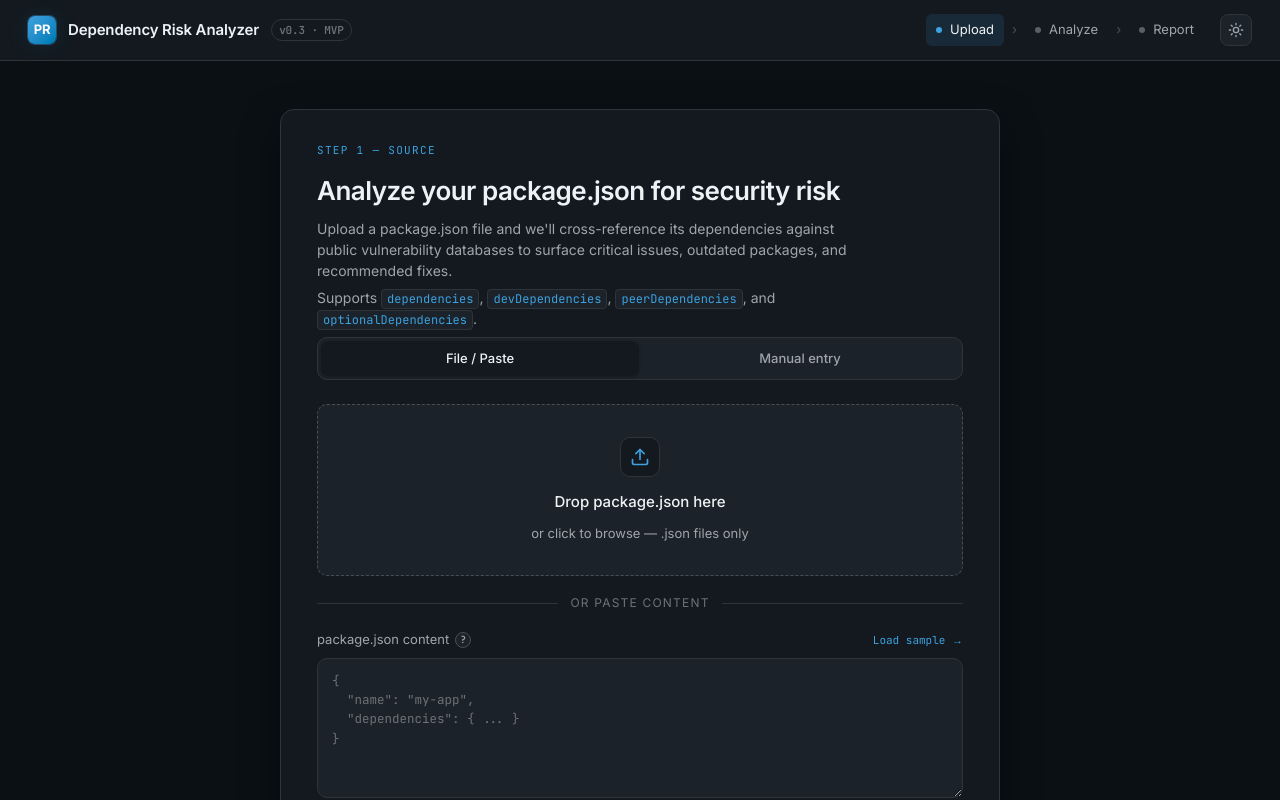
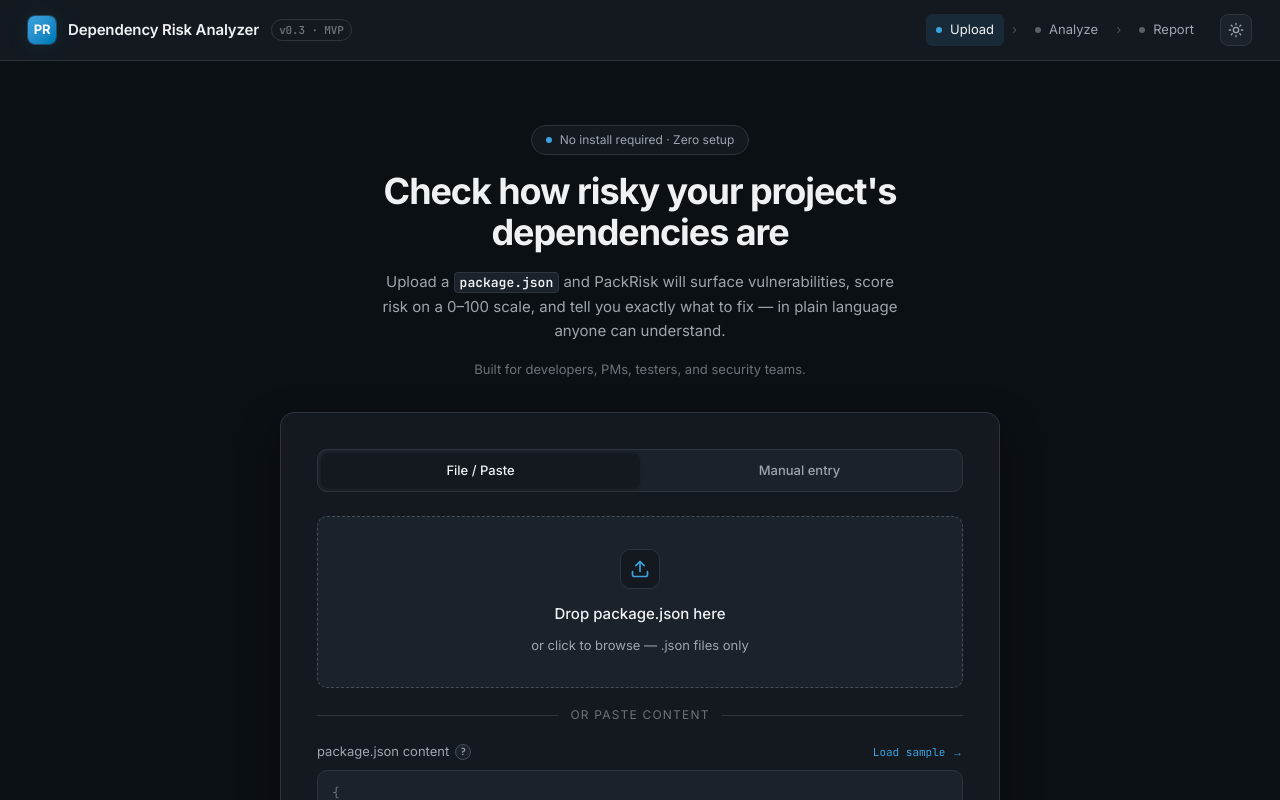
Before and after one commit to Kkinod/pack-risk, a Next.js app: page / in a window 1280 px wide. Shown: the top 800 px of the page. Built offline with nearby package versions, Linux system fonts and the light colour scheme.

Commit message:
feat(upload): enhance UI with new hero section and updated styles

```diff
--- a/features/package-analysis/views/Upload/Upload.module.scss
+++ b/features/package-analysis/views/Upload/Upload.module.scss
@@ -1,9 +1,75 @@
 .upload {
   flex: 1;
   display: flex;
+  flex-direction: column;
   align-items: center;
-  justify-content: center;
-  padding: 48px 24px;
+  justify-content: flex-start;
+  padding: 64px 24px 48px;
+  gap: 32px;
+}
+
+.hero {
+  width: 100%;
+  max-width: 720px;
+  text-align: center;
+  display: flex;
+  flex-direction: column;
+  align-items: center;
+  gap: 16px;
+}
+
+.heroBadge {
+  display: inline-flex;
+  align-items: center;
+  gap: 8px;
+  font-size: 12px;
+  color: var(--text-muted);
+  background: var(--bg-elev-1);
+  border: 1px solid var(--border);
+  border-radius: 999px;
+  padding: 5px 14px;
+}
+
+.heroBadgeDot {
+  width: 6px;
+  height: 6px;
+  border-radius: 50%;
+  background: var(--accent);
+  flex-shrink: 0;
+}
+
+.heroTitle {
+  font-size: 36px;
+  font-weight: 700;
+  letter-spacing: -0.03em;
+  line-height: 1.15;
+  margin: 0;
+  max-width: 600px;
+}
+
+.heroSubtitle {
+  font-size: 15px;
+  color: var(--text-muted);
+  line-height: 1.65;
+  margin: 0;
+  max-width: 520px;
+}
+
+.heroSubtitleBold {
+  font-family: var(--font-mono, monospace);
+  font-size: 13px;
+  font-weight: 600;
+  color: var(--text);
+  background: var(--bg-elev-2);
+  border: 1px solid var(--border);
+  border-radius: 4px;
+  padding: 1px 5px;
+}
+
+.heroAudience {
+  font-size: 13px;
+  color: var(--text-subtle);
+  margin: 0;
 }
 
 .card {
@@ -16,48 +82,6 @@
   overflow: hidden;
 }
 
-.header {
-  padding: 32px 36px 8px;
-}
-
-.eyebrow {
-  font-family: var(--font-mono, monospace);
-  font-size: 11px;
-  text-transform: uppercase;
-  letter-spacing: 0.12em;
-  color: var(--accent);
-  margin-bottom: 12px;
-}
-
-.title {
-  font-size: 26px;
-  font-weight: 600;
-  letter-spacing: -0.02em;
-  margin: 0 0 8px;
-}
-
-.subtitle {
-  color: var(--text-muted);
-  margin: 0;
-  font-size: 14px;
-  max-width: 540px;
-}
-
-.subtitleSupports {
-  display: block;
-  margin-top: 6px;
-}
-
-.inlineCode {
-  font-family: var(--font-mono, monospace);
-  font-size: 12px;
-  background: var(--bg-elev-2);
-  border: 1px solid var(--border);
-  border-radius: 4px;
-  padding: 1px 5px;
-  color: var(--accent);
-}
-
 .body {
   padding: 24px 36px 32px;
   display: flex;
@@ -66,17 +90,37 @@
 }
 
 .modeTabs {
+  position: relative;
   display: grid;
   grid-template-columns: 1fr 1fr;
-  margin: 0 36px;
+  margin: 36px 36px 0;
   background: var(--bg-elev-2);
   border: 1px solid var(--border);
   border-radius: var(--r-md);
   padding: 3px;
-  gap: 2px;
+  gap: 0;
+
+  &::before {
+    content: "";
+    position: absolute;
+    top: 3px;
+    bottom: 3px;
+    left: 3px;
+    width: calc(50% - 3px);
+    background: var(--bg-elev-1);
+    border-radius: calc(var(--r-md) - 2px);
+    box-shadow: 0 1px 3px rgba(0, 0, 0, 0.25);
+    transition: transform 0.2s ease;
+    pointer-events: none;
+  }
+
+  &[data-active="1"]::before {
+    transform: translateX(calc(100% + 2px));
+  }
 }
 
 .modeTab {
+  position: relative;
   background: transparent;
   border: none;
   border-radius: calc(var(--r-md) - 2px);
@@ -85,20 +129,17 @@
   font-weight: 500;
   padding: 8px 16px;
   cursor: pointer;
-  transition:
-    background 0.15s,
-    color 0.15s;
+  transition: color 0.15s;
+  z-index: 1;
 
-  &:hover:not(.modeTabActive) {
+  &:hover {
     color: var(--text);
-    background: var(--bg-hover);
+    font-weight: 600;
   }
 }
 
 .modeTabActive {
-  background: var(--bg-elev-1);
   color: var(--text);
-  box-shadow: 0 1px 3px rgba(0, 0, 0, 0.25);
 }
 
 .divider {
@@ -337,26 +378,28 @@
 }
 
 @media (max-width: 900px) {
-  .header {
-    padding: 28px 28px 8px;
-  }
   .body {
     padding: 20px 28px 28px;
   }
   .footer {
     padding: 16px 28px;
   }
-  .title {
-    font-size: 22px;
+  .heroTitle {
+    font-size: 28px;
   }
 }
 
 @media (max-width: 640px) {
   .upload {
-    padding: 24px 14px;
+    padding: 32px 14px 24px;
+    gap: 24px;
   }
-  .header {
-    padding: 22px 20px 6px;
+  .heroTitle {
+    font-size: 22px;
+    line-height: 1.25;
+  }
+  .heroSubtitle {
+    font-size: 13px;
   }
   .body {
     padding: 16px 20px 22px;
@@ -368,13 +411,6 @@
   }
   .footer :global(.btn) {
     width: 100%;
-  }
-  .title {
-    font-size: 20px;
-    line-height: 1.25;
-  }
-  .subtitle {
-    font-size: 13px;
   }
   .dropzone {
     padding: 24px 16px;
@@ -394,7 +430,7 @@
 }
 
 @media (max-width: 420px) {
-  .title {
+  .heroTitle {
     font-size: 19px;
   }
 }
--- a/features/package-analysis/views/Upload/Upload.tsx
+++ b/features/package-analysis/views/Upload/Upload.tsx
@@ -28,30 +28,27 @@ export default function Upload({ onAnalyze, serverError }: UploadProps) {
 
   return (
     <section className={styles.upload}>
+      <div className={styles.hero}>
+        <div className={styles.heroBadge}>
+          <span className={styles.heroBadgeDot} />
+          {t.upload.heroBadge}
+        </div>
+        <h1 className={styles.heroTitle}>{t.upload.heroTitle}</h1>
+        <p className={styles.heroSubtitle}>
+          {t.upload.heroSubtitle}{" "}
+          <strong className={styles.heroSubtitleBold}>
+            {t.upload.heroSubtitleBold}
+          </strong>{" "}
+          {t.upload.heroSubtitleRest}
+        </p>
+        <p className={styles.heroAudience}>{t.upload.heroAudience}</p>
+      </div>
+
       <div className={styles.card}>
-        <header className={styles.header}>
-          <div className={styles.eyebrow}>{t.upload.eyebrow}</div>
-          <h1 className={styles.title}>{t.upload.title}</h1>
-          <p className={styles.subtitle}>
-            {t.upload.subtitle}
-            <br />
-            <span className={styles.subtitleSupports}>
-              {t.upload.subtitleSupportsLabel}{" "}
-              {t.upload.subtitleSections.map((s, i) => (
-                <span key={s}>
-                  <code className={styles.inlineCode}>{s}</code>
-                  {i < t.upload.subtitleSections.length - 2
-                    ? ", "
-                    : i === t.upload.subtitleSections.length - 2
-                      ? ", and "
-                      : "."}
-                </span>
-              ))}
-            </span>
-          </p>
-        </header>
-
-        <div className={styles.modeTabs}>
+        <div
+          className={styles.modeTabs}
+          data-active={mode === "file" ? "0" : "1"}
+        >
           <button
             type="button"
             className={`${styles.modeTab} ${mode === "file" ? styles.modeTabActive : ""}`}
--- a/locales/en.ts
+++ b/locales/en.ts
@@ -19,6 +19,13 @@ export const en = {
   },
   upload: {
     eyebrow: "Step 1 — Source",
+    heroBadge: "No install required · Zero setup",
+    heroTitle: "Check how risky your project's dependencies are",
+    heroSubtitle: "Upload a",
+    heroSubtitleBold: "package.json",
+    heroSubtitleRest:
+      "and PackRisk will surface vulnerabilities, score risk on a 0–100 scale, and tell you exactly what to fix — in plain language anyone can understand.",
+    heroAudience: "Built for developers, PMs, testers, and security teams.",
     title: "Analyze your package.json for security risk",
     subtitle:
       "Upload a package.json file and we'll cross-reference its dependencies against public vulnerability databases to surface critical issues, outdated packages, and recommended fixes.",
```
